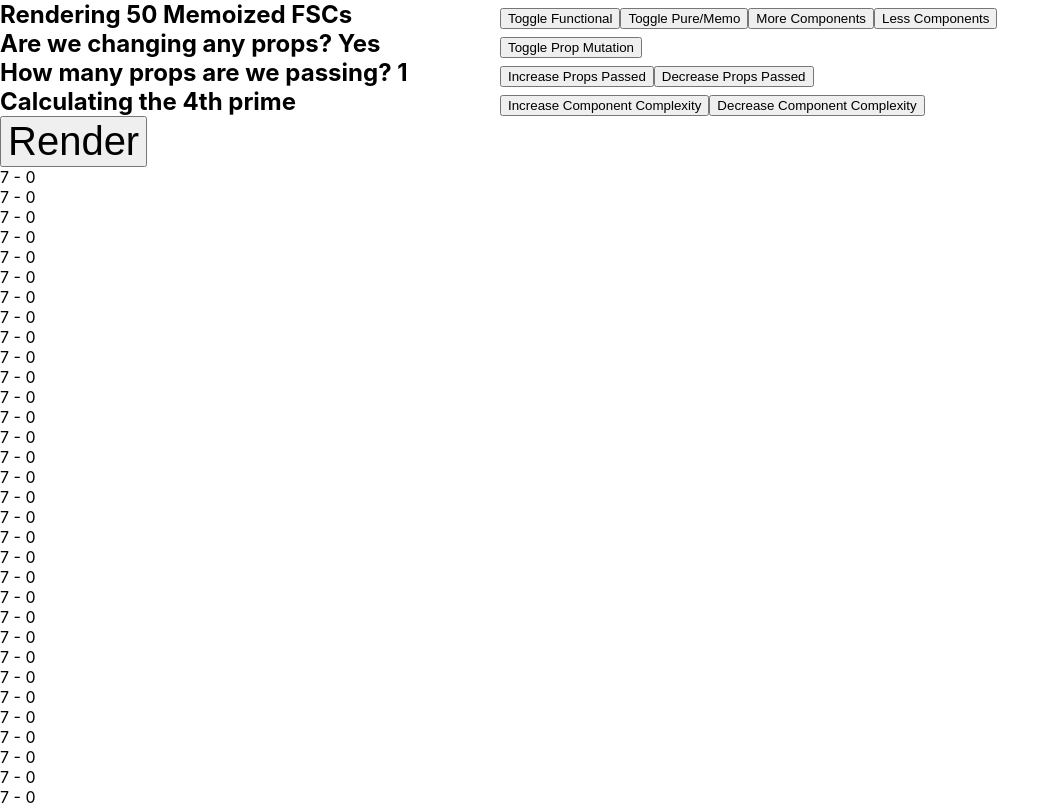
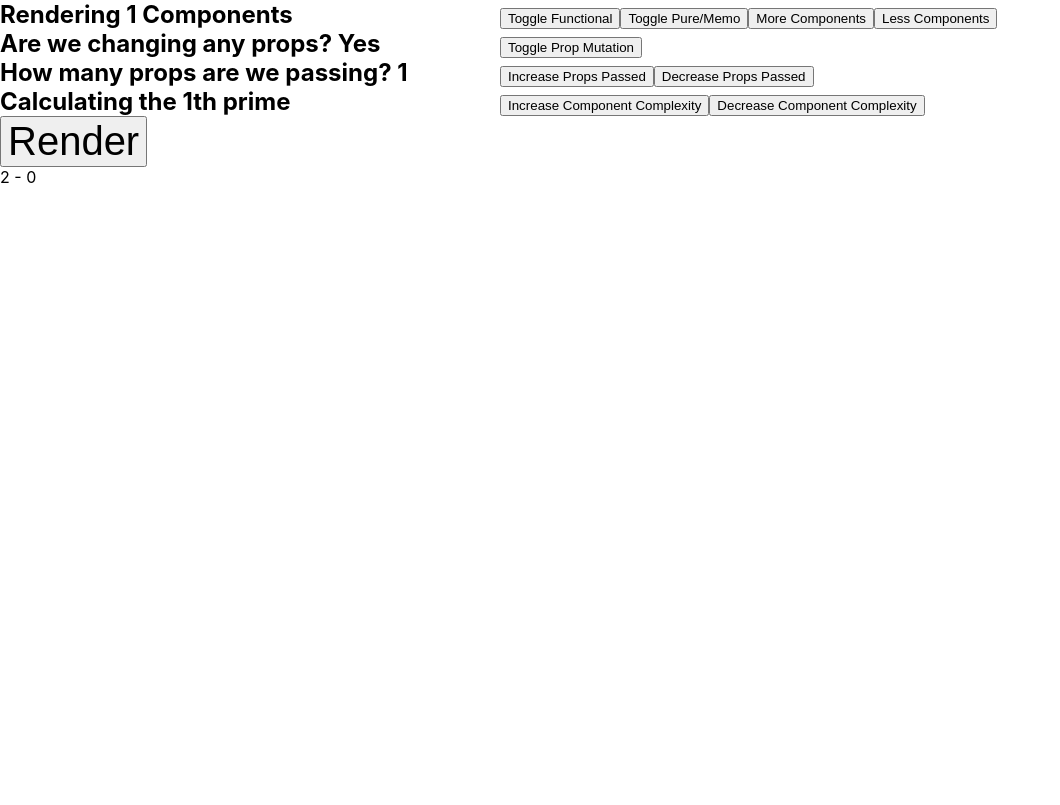
Before and after one commit to TheGnarCo/compare-components, a React (Create React App) app: page / in a window 1280 px wide. Shown: the top 805 px of the page, without its empty margins (0-1060 px from the left). Built offline with nearby package versions, Linux system fonts and the light colour scheme.

Commit message:
Canonicalize around sizes array

```diff
--- a/src/App.js
+++ b/src/App.js
@@ -1,7 +1,7 @@
 import React from 'react';
 
-const propSizes = [1, 10, 50, 100, 250, 500, 750, 1000];
-const propArray = propSizes.map(size => {
+const sizes = [1, 10, 50, 100, 250, 500, 750, 1000];
+const propArray = sizes.map(size => {
   const propsOfSize = {};
   for (let i = 0; i < size; i += 1) {
     propsOfSize[`prop${i}`] = i;
@@ -12,12 +12,12 @@ const propArray = propSizes.map(size => {
 class App extends React.Component {
   state = {
     count: 0,
-    componentComplexity: 4,
-    componentCount: 50,
-    functional: true,
+    componentComplexityIndex: 0,
+    componentCountIndex: 0,
+    functional: false,
     pass: true,
     propCountIndex: 0,
-    pure: true,
+    pure: false,
     startRender: undefined,
     stopRender: undefined,
     timing: false,
@@ -60,11 +60,11 @@ class App extends React.Component {
     }
 
     const listItems = [];
-    for (let i = 0; i < this.state.componentCount; i += 1) {
+    for (let i = 0; i < sizes[this.state.componentCountIndex]; i += 1) {
       listItems.push(<ComponentToRender
         key={`${keyPrefix}${i}`}
         prop={prop}
-        complexity={this.state.componentComplexity}
+        complexity={sizes[this.state.componentComplexityIndex]}
         {...otherProps}
       />);
     }
@@ -83,19 +83,19 @@ class App extends React.Component {
   });
 
   increaseComponentCount = () => this.setState({
-    componentCount: this.state.componentCount < 10000
-      ? this.state.componentCount + 50
-      : this.state.componentCount
+    componentCountIndex: this.state.componentCountIndex < sizes.length - 1
+      ? this.state.componentCountIndex + 1
+      : this.state.componentCountIndex
     });
 
   decreaseComponentCount = () => this.setState({
-    componentCount: this.state.componentCount > 0
-      ? this.state.componentCount - 50
-      : this.state.componentCount
+    componentCountIndex: this.state.componentCountIndex > 0
+      ? this.state.componentCountIndex - 1
+      : this.state.componentCountIndex
     });
 
   increasePropsPassed = () => this.setState({
-    propCountIndex: this.state.propCountIndex < propSizes.length - 1
+    propCountIndex: this.state.propCountIndex < sizes.length - 1
       ? this.state.propCountIndex + 1
       : this.state.propCountIndex
     });
@@ -107,15 +107,15 @@ class App extends React.Component {
     });
 
   increaseComponentComplexity = () => this.setState({
-    componentComplexity: this.state.componentComplexity < 10000
-      ? this.state.componentComplexity + 50
-      : this.state.componentComplexity
+    componentComplexityIndex: this.state.componentComplexityIndex < sizes.length - 1
+      ? this.state.componentComplexityIndex + 1
+      : this.state.componentComplexityIndex
     });
 
   decreaseComponentComplexity = () => this.setState({
-    componentComplexity: this.state.componentComplexity > 0
-      ? this.state.componentComplexity - 50
-      : this.state.componentComplexity
+    componentComplexityIndex: this.state.componentComplexityIndex > 0
+      ? this.state.componentComplexityIndex - 1
+      : this.state.componentComplexityIndex
     });
 
   componentHeader = () => {
@@ -138,7 +138,7 @@ class App extends React.Component {
     }
     return (
       <div style={{ display: "inline-block", width: "500px" }}>
-        <h2 style={{ display: "inline" }}>Rendering {`${this.state.componentCount} ${text}`}</h2>
+        <h2 style={{ display: "inline" }}>Rendering {`${sizes[this.state.componentCountIndex]} ${text}`}</h2>
       </div>
     );
   }
@@ -171,7 +171,7 @@ class App extends React.Component {
   propCountStuff = () => (
     <div>
       <div style={{ display: "inline-block", width: "500px" }}>
-        <h2 style={{ display: "inline" }}>How many props are we passing? {propSizes[this.state.propCountIndex]}</h2>
+        <h2 style={{ display: "inline" }}>How many props are we passing? {sizes[this.state.propCountIndex]}</h2>
       </div>
       <span>
         <button onClick={this.increasePropsPassed}>Increase Props Passed</button>
@@ -183,7 +183,7 @@ class App extends React.Component {
   componentComplexityStuff = () => (
     <div>
       <div style={{ display: "inline-block", width: "500px" }}>
-        <h2 style={{ display: "inline" }}>Calculating the {this.state.componentComplexity}th prime</h2>
+        <h2 style={{ display: "inline" }}>Calculating the {sizes[this.state.componentComplexityIndex]}th prime</h2>
       </div>
       <span>
         <button onClick={this.increaseComponentComplexity}>Increase Component Complexity</button>
```
Also changed, not shown: 1 other file (tests, documents, lock files or other folders).
